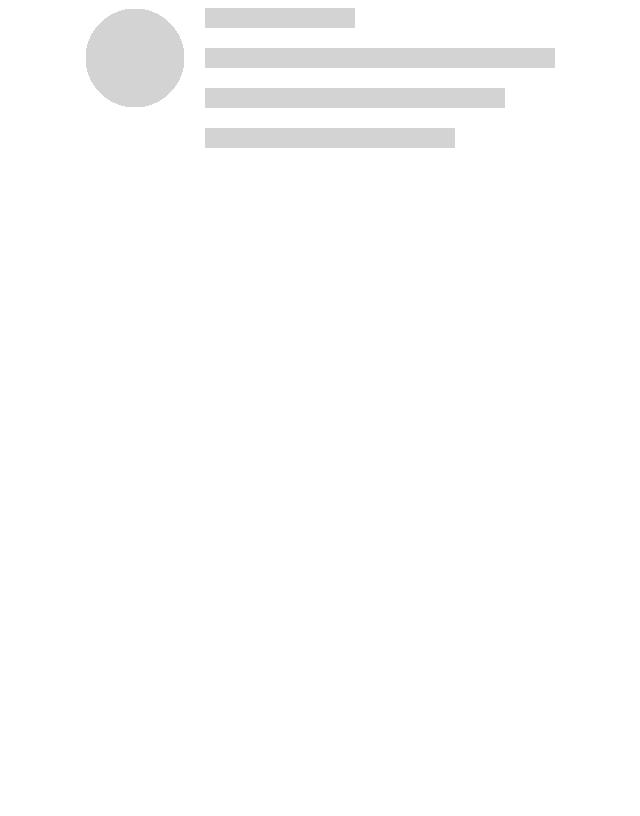
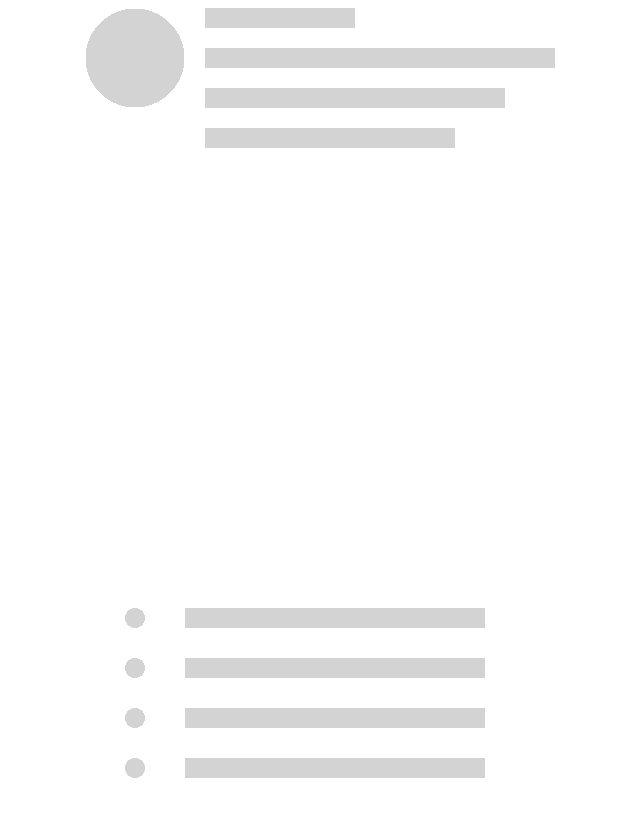
Before and after one commit to AythamiSalvadorRodriguezValentin/SkeletonPreloader, a plain HTML site: page demo.html in a window 1280 px wide. Shown: the whole page, without its empty margins (305-945 px from the left). Drawn offline with Linux system fonts and the light colour scheme.

Commit message:
users y options animaciones echas

```diff
--- a/css/skeleton.css
+++ b/css/skeleton.css
@@ -43,3 +43,39 @@
 				120px 120px;
 		}
 	}
+
+.pr_option:empty {
+    margin: auto;
+		width: 500px;
+		height: 200px; /* change height to see repeat-y behavior */
+
+		background-image:
+			radial-gradient( circle 50px at 50px 10px, lightgray 20%, transparent 0 ),
+			linear-gradient( 100deg, rgba(255, 255, 255, 0), rgba(255, 255, 255, 0.5) 50%, rgba(255, 255, 255, 0) 80% ),
+			linear-gradient( lightgray 20px, transparent 0 );
+
+		background-repeat: repeat-y;
+
+		background-size:
+			100px 50px, /* circle */
+			50px 50px, /* highlight */
+			300px 50px;
+
+
+		background-position:
+			0 0, /* circle */
+			0 0, /* highlight */
+			100px 0;
+
+
+		animation: shine_pr_option 1s infinite;
+	}
+
+	@keyframes shine_pr_option {
+		to {
+			background-position:
+				0 0,
+				100% 0, /* move highlight to right */
+				100px 0;
+		}
+	}
--- a/demo.html
+++ b/demo.html
@@ -8,6 +8,7 @@
 <body>
 
     <div class="pr_user"></div>
+    <div class="pr_option"></div>
 
 
 
```
